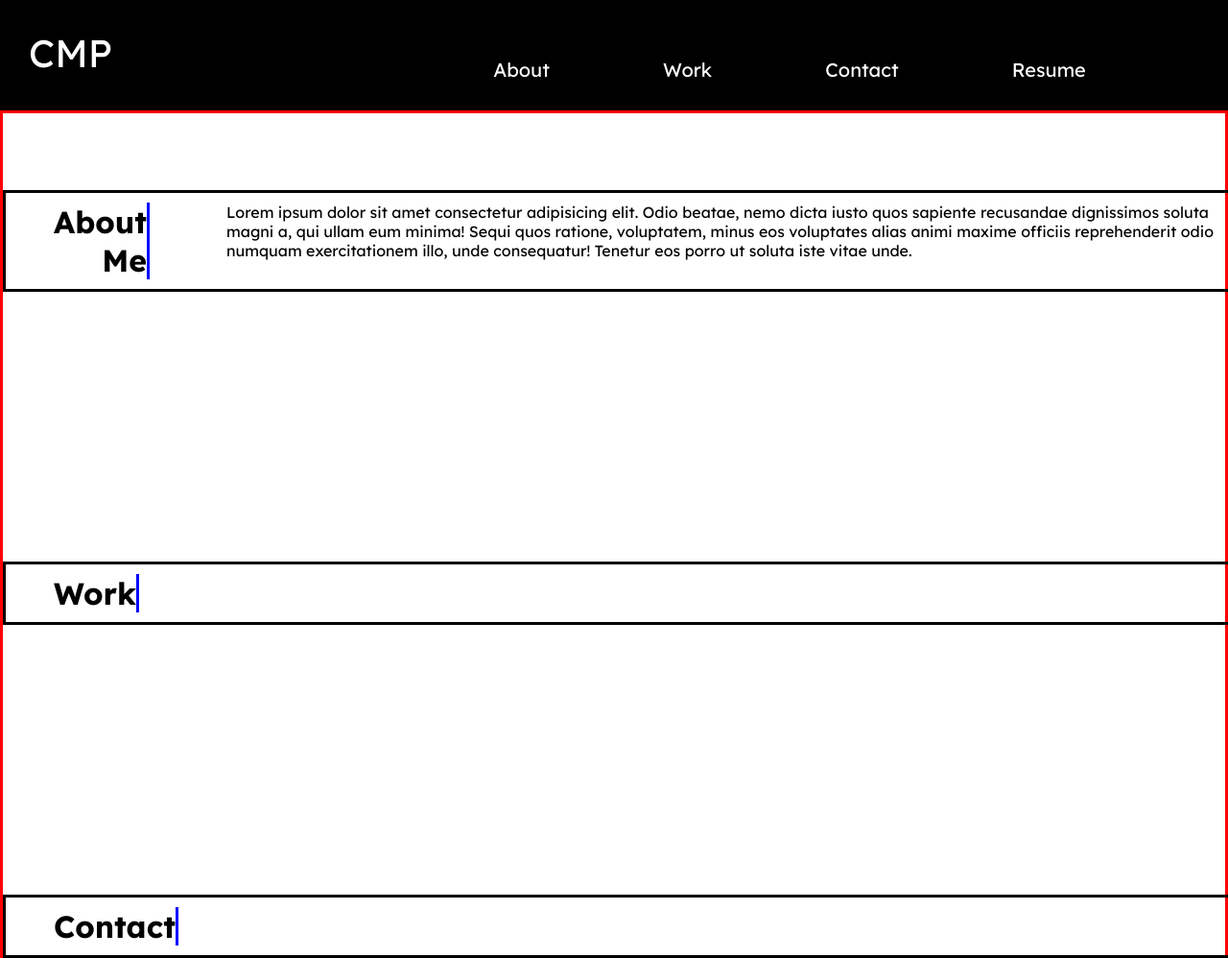
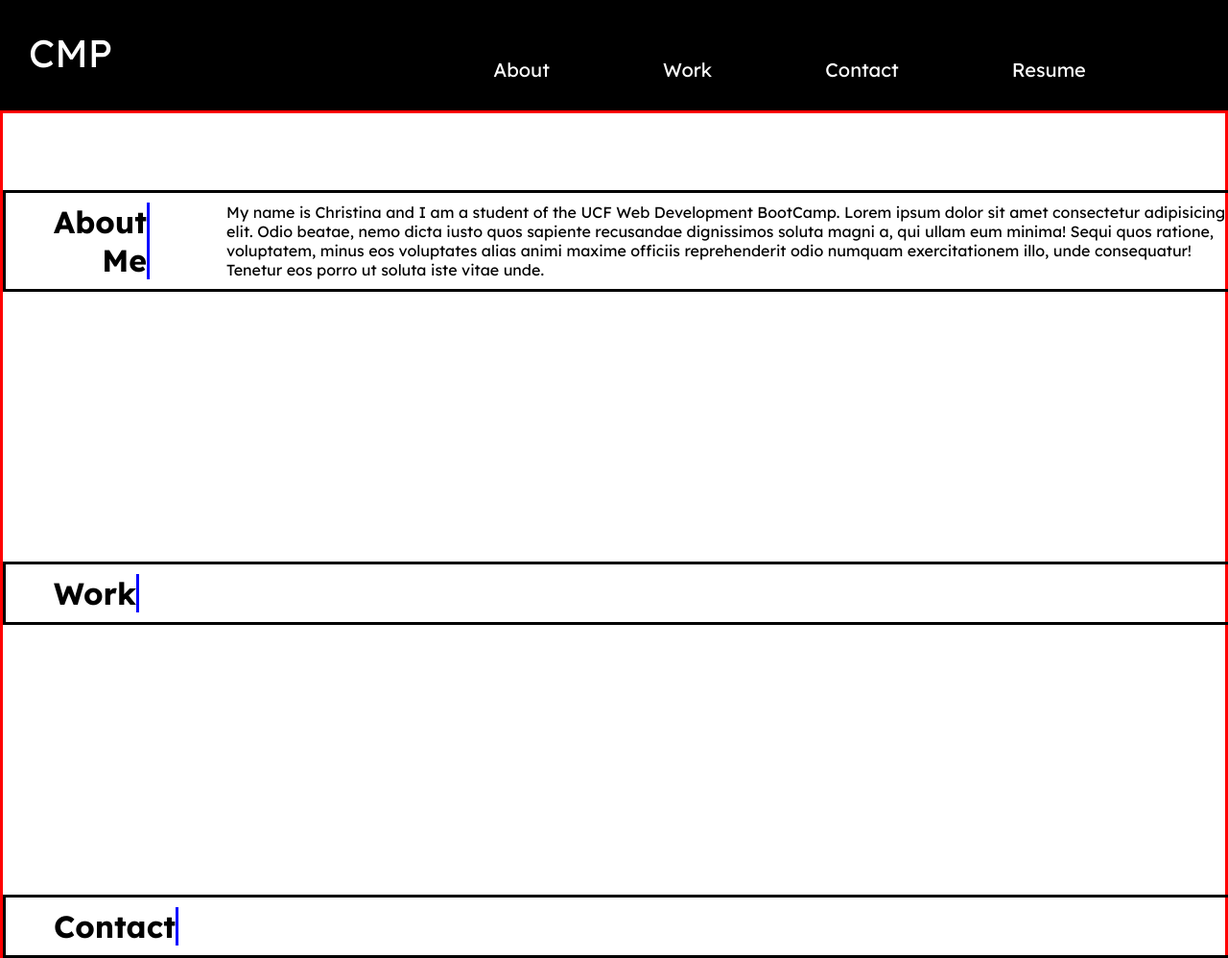
Before and after one commit to cpagan415/pagan-portfolio, a plain HTML site: page index.html in a window 1280 px wide. Shown: the top 998 px of the page at 96% size. Drawn offline with Linux system fonts and the light colour scheme.

Commit message:
merged with develop

```diff
--- a/index.html
+++ b/index.html
@@ -25,7 +25,7 @@
         <div id="About">
             <h1>About Me</h1>
 
-            <p>Lorem ipsum dolor sit amet consectetur adipisicing elit. Odio beatae, nemo dicta iusto quos sapiente recusandae dignissimos soluta magni a, qui ullam eum minima! Sequi quos ratione, voluptatem, minus eos voluptates alias animi maxime officiis reprehenderit odio numquam exercitationem illo, unde consequatur! Tenetur eos porro ut soluta iste vitae unde.</p>
+            <p> My name is Christina and I am a student of the UCF Web Development BootCamp. Lorem ipsum dolor sit amet consectetur adipisicing elit. Odio beatae, nemo dicta iusto quos sapiente recusandae dignissimos soluta magni a, qui ullam eum minima! Sequi quos ratione, voluptatem, minus eos voluptates alias animi maxime officiis reprehenderit odio numquam exercitationem illo, unde consequatur! Tenetur eos porro ut soluta iste vitae unde.</p>
 
         </div>
         <div id="Work">
```
Also changed, not shown: 2 other files.
